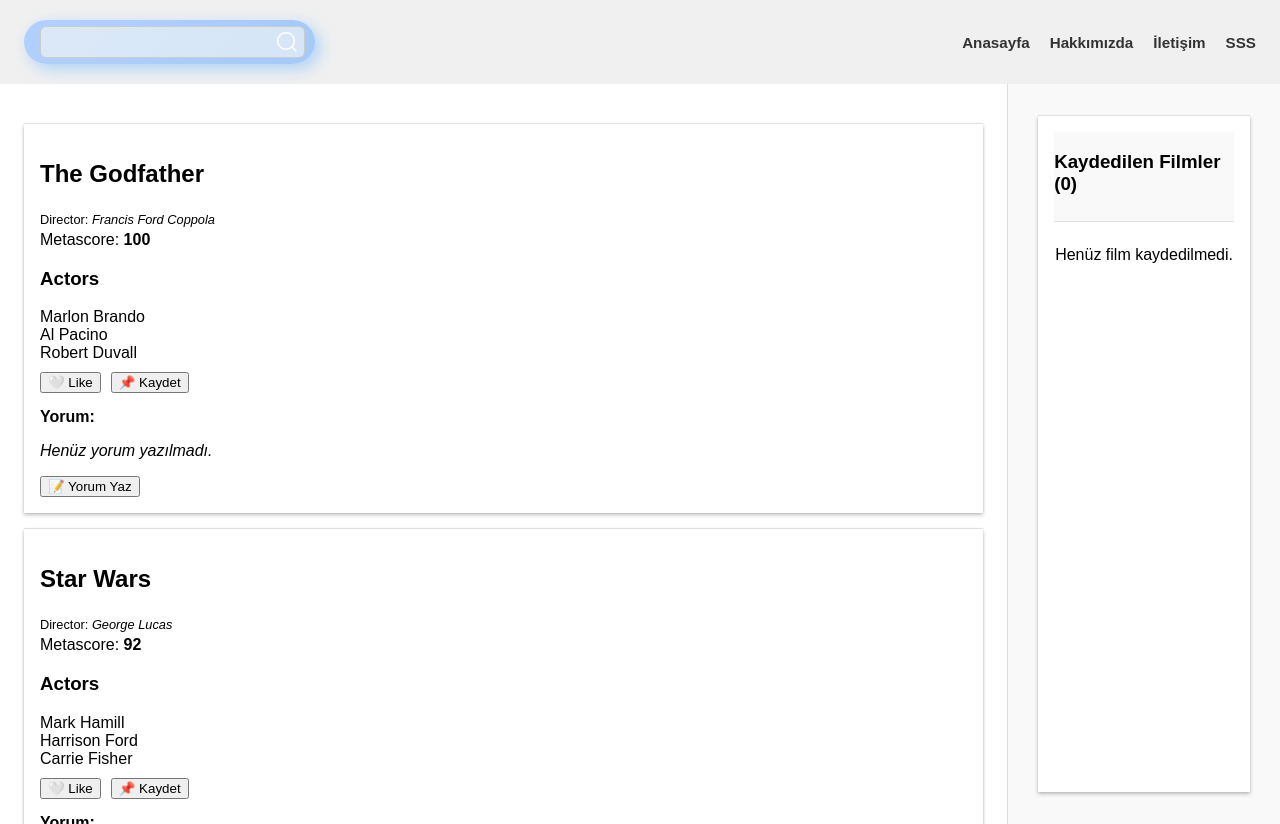
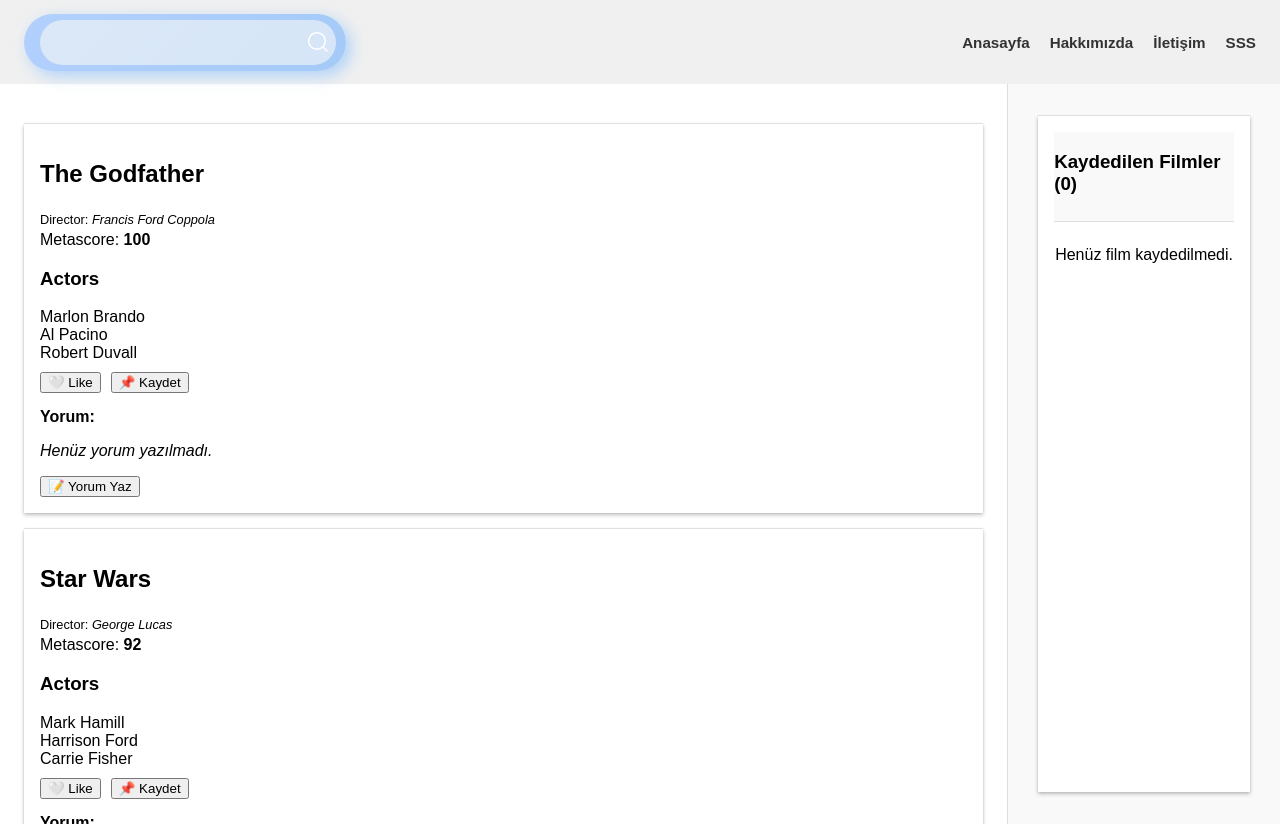
Before and after one commit to mgjhdnccc/vitejs-vite-s7d1, a React (Vite) app: page / in a window 1280 px wide. Built offline with nearby package versions, Linux system fonts and the light colour scheme.

Commit message:
input radius

```diff
--- a/src/components/Layout.css
+++ b/src/components/Layout.css
@@ -35,13 +35,13 @@
     box-shadow: 0 2px 5px rgba(0,0,0,0.05);
   }
 
-  .header input[type="text"] {
+   /* .header input[type="text"] {
     width: 40%;
     padding: 6px 12px;
     font-size: 1rem;
     border-radius: 6px;
     border: 1px solid #ccc;
-  }
+  } */
 
   .nav-links {
     display: flex;
```
